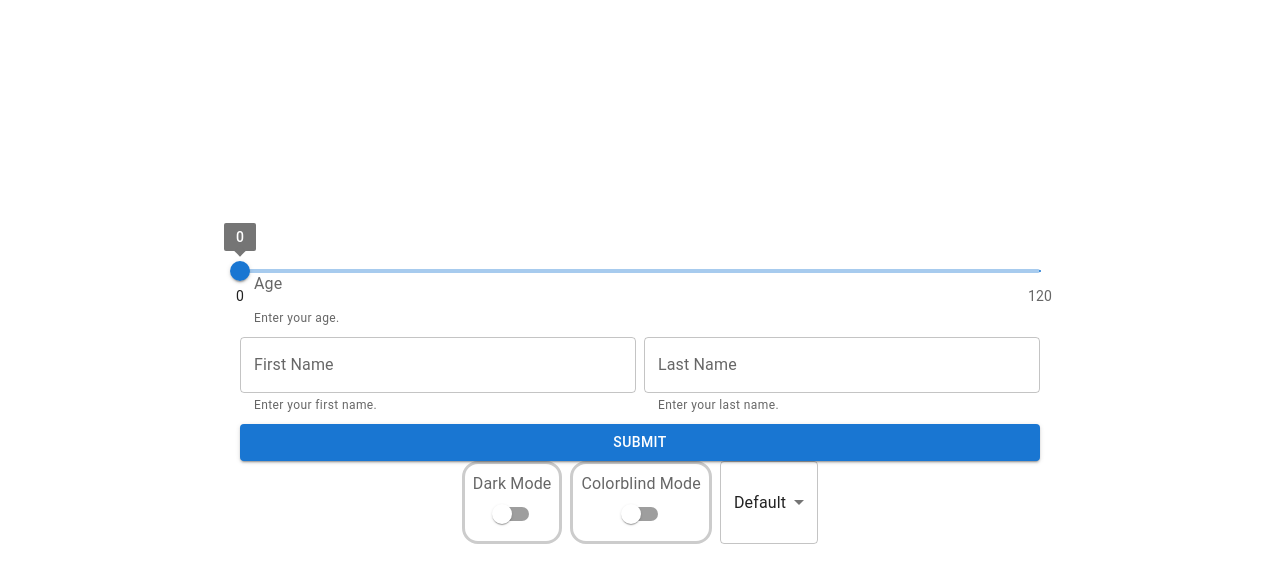
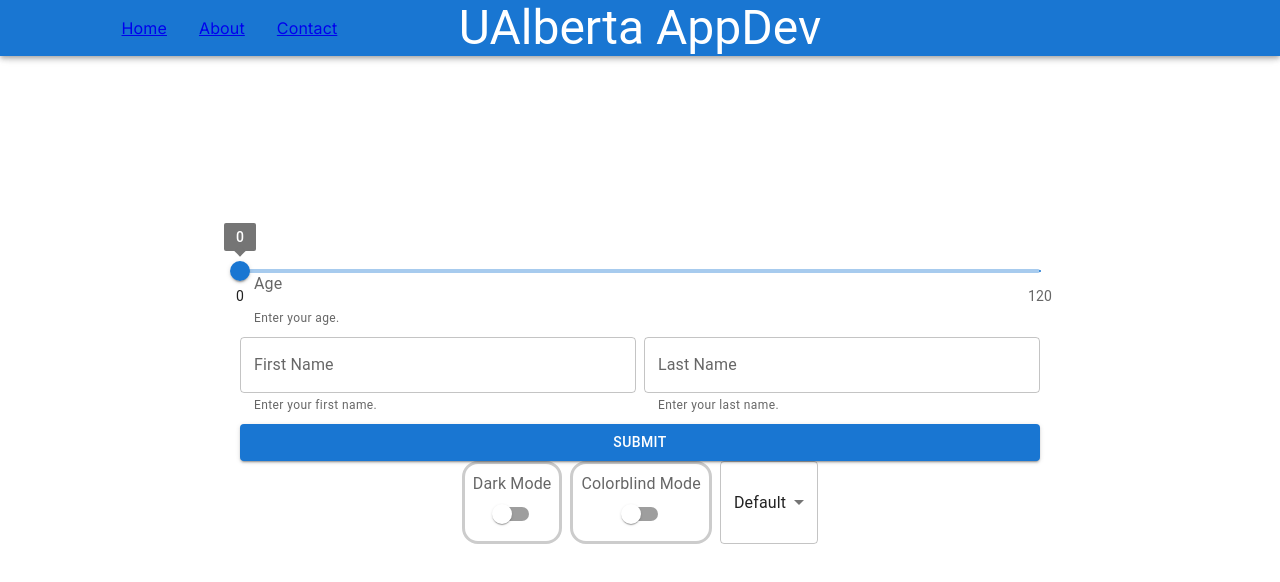
Before and after one commit to JamesonRGrieve-Instruction/EXSM-3939-LEC-2024-WI2-Demo, a Next.js app: page / in a window 1280 px wide. Shown: the top 582 px of the page. Built offline with nearby package versions, Linux system fonts and the light colour scheme.

Commit message:
AppBar with nav links;

```diff
--- a/src/app/layout.jsx
+++ b/src/app/layout.jsx
@@ -2,6 +2,8 @@ import { Inter } from 'next/font/google';
 import './globals.css';
 import React from 'react';
 import ThemeWrapper from './ThemeWrapper';
+import { AppBar, Typography, Box, List, ListItem } from '@mui/material';
+import Link from 'next/link';
 const inter = Inter({ subsets: ['latin'] });
 
 export const metadata = {
@@ -13,7 +15,28 @@ export default function RootLayout({ children }) {
   return (
     <html lang='en'>
       <body className={inter.className}>
-        <ThemeWrapper>{children}</ThemeWrapper>
+        <ThemeWrapper>
+          <AppBar sx={{ display: 'flex', justifyContent: 'center', flexDirection: 'row' }}>
+            <Box component='nav' flex='1 1 25%'>
+              <List sx={{ display: 'flex', justifyContent: 'center' }}>
+                <ListItem sx={{ width: 'unset' }}>
+                  <Link href='/'>Home</Link>
+                </ListItem>
+                <ListItem sx={{ width: 'unset' }}>
+                  <Link href='/about'>About</Link>
+                </ListItem>
+                <ListItem sx={{ width: 'unset' }}>
+                  <Link href='/contact'>Contact</Link>
+                </ListItem>
+              </List>
+            </Box>
+            <Typography variant='h3' component='h1' textAlign='center'>
+              UAlberta AppDev
+            </Typography>
+            <Box flex='1 1 25%'></Box>
+          </AppBar>
+          {children}
+        </ThemeWrapper>
       </body>
     </html>
   );
```
